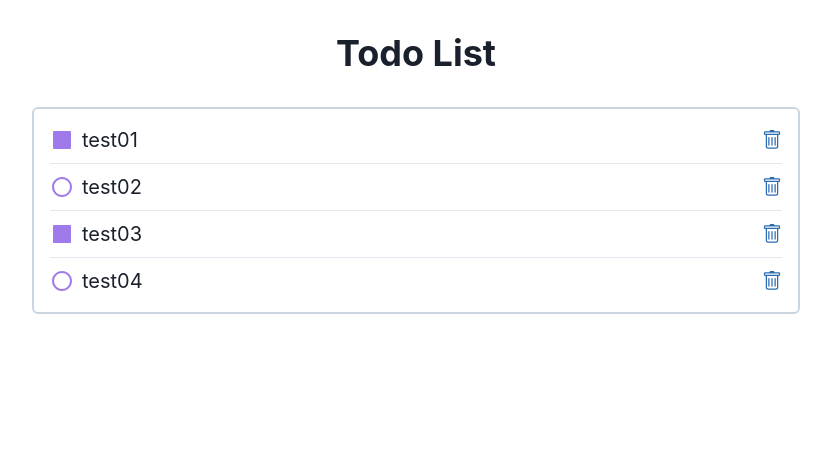
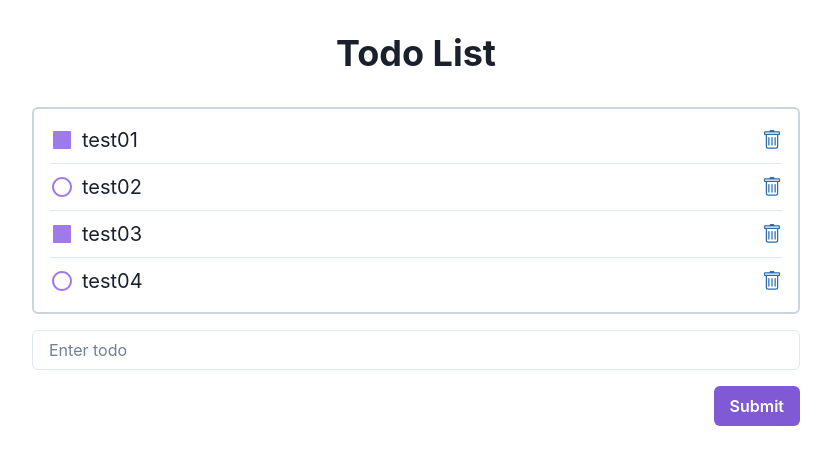
Before and after one commit to kazu0429/practice_react_todo_amplify, a React (Create React App) app: page / in a window 1280 px wide. Shown: the top 464 px of the page, without its empty margins (224-1055 px from the left). Built offline with nearby package versions, Linux system fonts and the light colour scheme.

Commit message:
fix style

```diff
--- a/src/views/components/TodoItem.tsx
+++ b/src/views/components/TodoItem.tsx
@@ -1,6 +1,6 @@
 import { Flex, Icon, Text } from '@chakra-ui/react';
 import React from 'react'
-import {RiCheckboxBlankCircleLine, RiCheckboxBlankFill, RiCheckboxCircleFill} from 'react-icons/ri'
+import {RiCheckboxBlankCircleLine, RiCheckboxBlankFill } from 'react-icons/ri'
 import {BsTrash} from 'react-icons/bs'
 
 type Props = {
--- a/src/views/components/TodoList.tsx
+++ b/src/views/components/TodoList.tsx
@@ -13,7 +13,7 @@
 
     return (
         <Flex flexDir='column' align='center'>
-            <Center m={8}>
+            <Center mb={8}>
                 <Heading>Todo List</Heading>
             </Center>
             <VStack
--- a/src/views/pages/Main.tsx
+++ b/src/views/pages/Main.tsx
@@ -1,10 +1,14 @@
 import React from 'react'
 import TodoList from '../components/TodoList'
-import TodoItem from '../components/TodoItem'
+import AddTodo from '../components/AddTodo'
+import { VStack } from '@chakra-ui/react'
 
 const Main = () => {
   return (
-    <div><TodoList/></div>
+    <VStack spacing={4} align='stretch' p={8}>
+      <TodoList/>
+      <AddTodo/>
+    </VStack>
   )
 }
 
```
Also changed, not shown: 1 other file (tests, documents, lock files or other folders).
